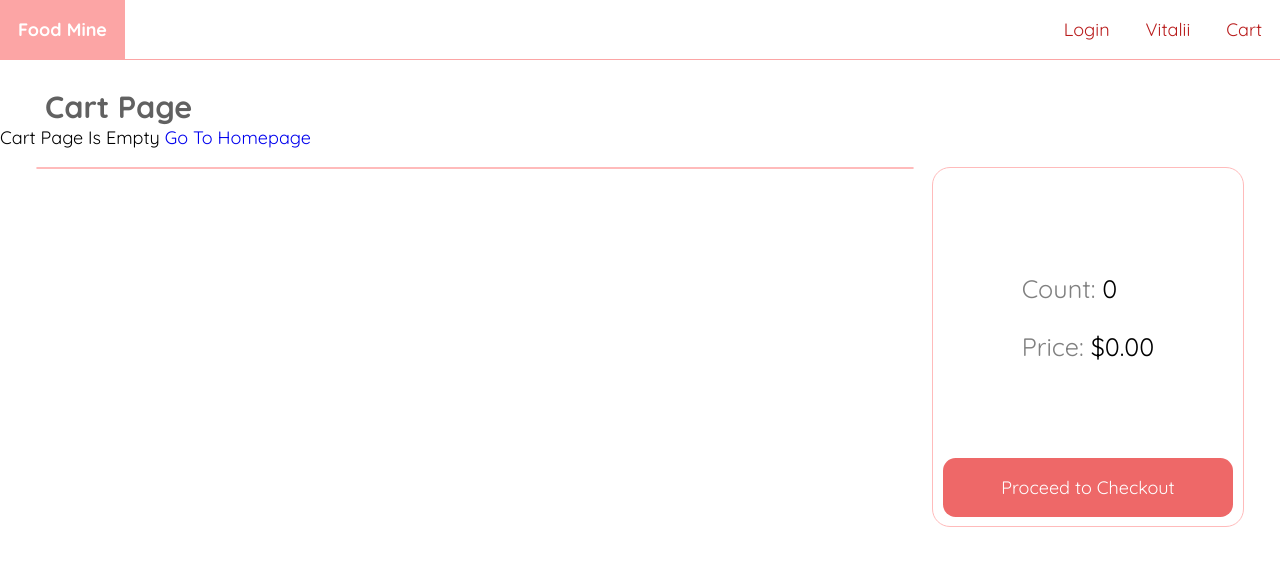
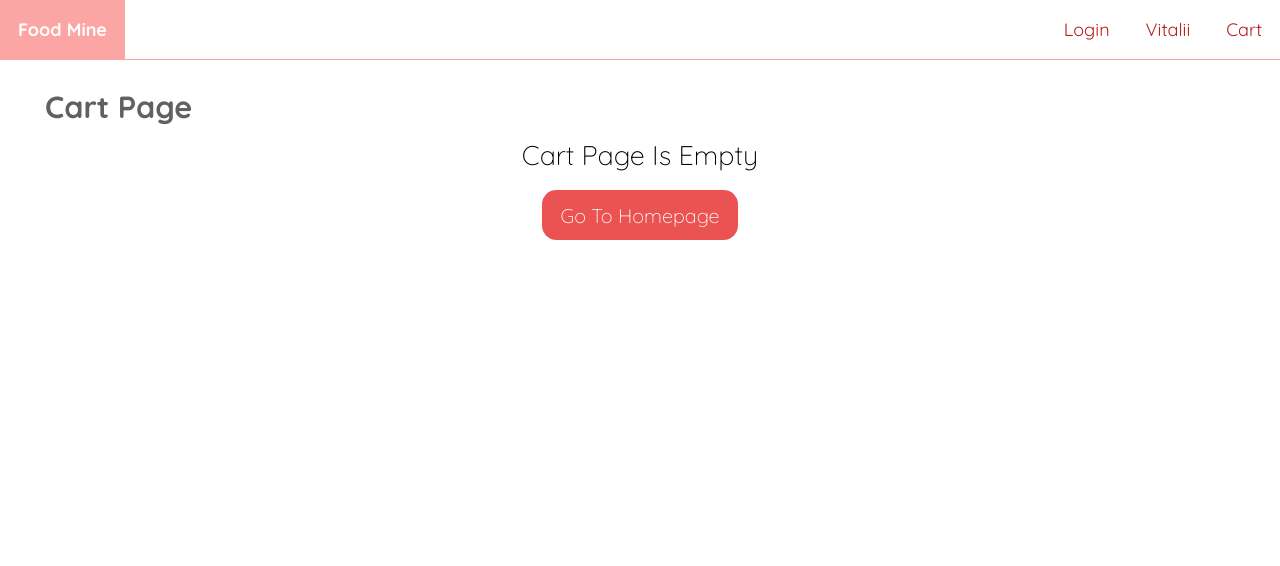
Before and after one commit to VitaliiSoloninko/angular-food-mine, an Angular app in the folder foodMineFrontEnd/: page /cart-page in a window 1280 px wide. Shown: the top 566 px of the page. Built offline with nearby package versions, Linux system fonts and the light colour scheme.

Commit message:
v0.6.4	Hidden conteiner in Cart Page

```diff
--- a/foodMineFrontEnd/src/app/components/pages/cart-page/cart-page.component.html
+++ b/foodMineFrontEnd/src/app/components/pages/cart-page/cart-page.component.html
@@ -4,7 +4,7 @@
   notFoundMessage="Cart Page Is Empty"
   resetLinkText="Go To Homepage"
 ></app-not-found>
-<div class="container">
+<div *ngIf="cart && cart.items.length" class="container">
   <ul>
     <li *ngFor="let cartItem of cart.items">
       <div>
--- a/foodMineFrontEnd/src/app/components/partials/not-found/not-found.component.css
+++ b/foodMineFrontEnd/src/app/components/partials/not-found/not-found.component.css
@@ -0,0 +1,24 @@
+div {
+	display: flex;
+	align-items: center;
+	justify-content: center;
+	flex-direction: column;
+	font-size: 1.5rem;
+	font-weight: 100;
+	height: 8rem;
+}
+
+a {
+	font-size: 1.1rem;
+	background-color: #e72929;
+	color: white;
+	border-radius: 0.8rem;
+	padding: 0.7rem 1rem;
+	margin: 1rem;
+	opacity: 0.8;
+	transition: all 0.5s ease 0s;
+}
+
+a:hover {
+	opacity: 1;
+}
```
